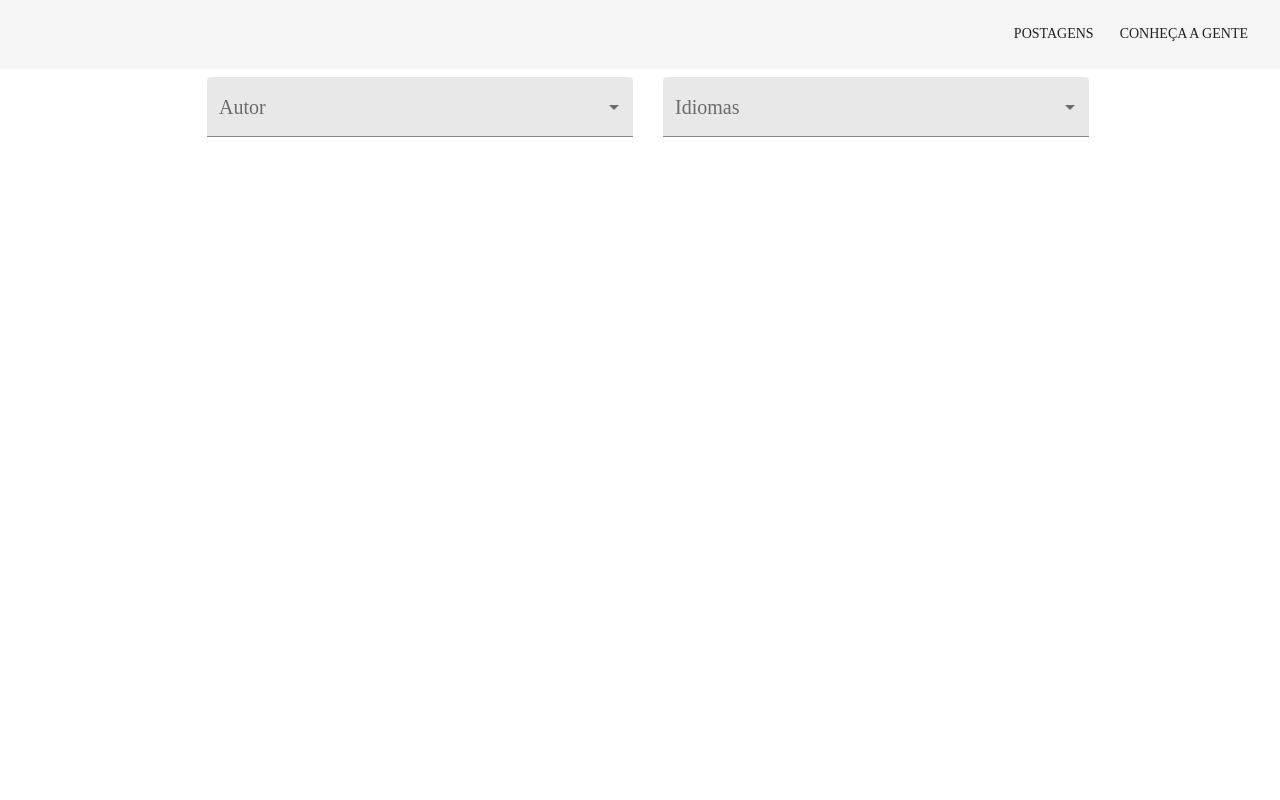
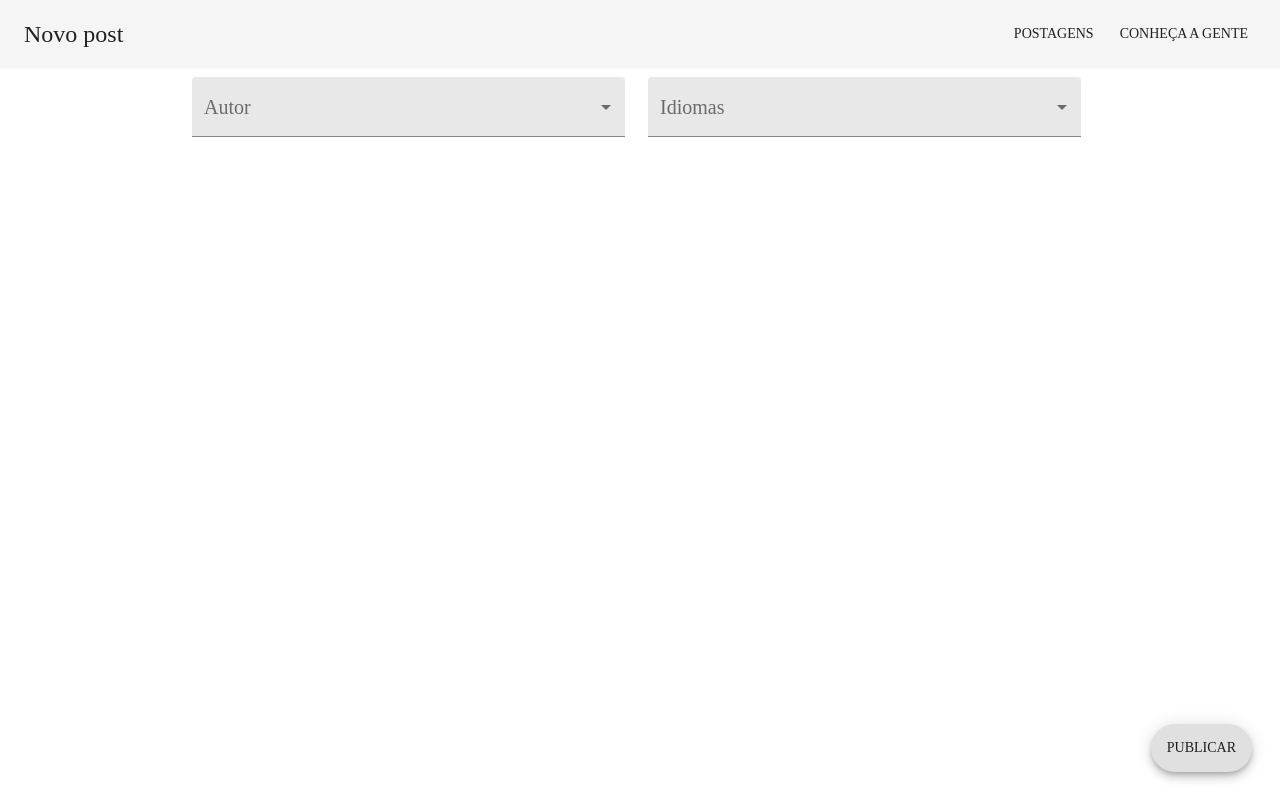
Before and after one commit to phtrind/cultivando-ideias-site, a React (Create React App) app: page /publish in a window 1280 px wide. Built offline with nearby package versions, Linux system fonts and the light colour scheme; a web font is replaced by a local one.

Commit message:
Style publish screen

```diff
--- a/src/components/Draft/DraftEditor/DraftEditor.tsx
+++ b/src/components/Draft/DraftEditor/DraftEditor.tsx
@@ -9,11 +9,15 @@ const useStyles = makeStyles(() =>
   createStyles({
     root: {
       width: "100%",
+      paddingTop: "10px",
       fontFamily:
         "'Inria Sans', Georgia, Cambria, 'Times New Roman', Times, serif;",
       lineHeight: "33px",
       fontSize: "21px",
       fontWeight: 100,
+    },
+    title: {
+      marginBottom: "20px",
     },
   })
 );
@@ -59,12 +63,14 @@ const DraftEditor: FunctionComponent<DraftEditorProps> = ({
   return (
     <div className={classes.root}>
       {hasTitle && (
+        <div className={classes.title}>
           <TextField
             label="Título"
             value={initialTitle}
             onChange={titleChangedHandler}
             fullWidth
           />
+        </div>
       )}
       <Editor
         wrapperClassName="demo-wrapper"
--- a/src/containers/Publish/PublishScreen.tsx
+++ b/src/containers/Publish/PublishScreen.tsx
@@ -1,6 +1,6 @@
 import React, { useState, useEffect } from "react";
 import axios from "axios";
-import { Container, Grid, Tabs, Tab } from "@material-ui/core";
+import { Container, Grid, Tabs, Tab, Button, Fab } from "@material-ui/core";
 import { createStyles, makeStyles, Theme } from "@material-ui/core/styles";
 
 import Toolbar from "../../components/Toolbar/Toolbar";
@@ -16,16 +16,19 @@ import KeyValue from "../../models/KeyValue";
 const useStyles = makeStyles((theme: Theme) =>
   createStyles({
     root: {},
-    formGrid: {
-      paddingLeft: "15px",
-      paddingRight: "15px",
-    },
     formControl: {
       margin: theme.spacing(1),
-      width: "100%",
+      width: "95%",
     },
-    selectEmpty: {
-      marginTop: theme.spacing(2),
+    drafts: {
+      marginTop: "20px",
+    },
+    button: {
+      margin: theme.spacing(1),
+      position: "fixed",
+      right: 20,
+      bottom: 20,
+      zIndex: 9999,
     },
   })
 );
@@ -120,11 +123,11 @@ export default function PublishScreen() {
 
   return (
     <React.Fragment>
-      <Toolbar backButton={true} home={false} />
+      <Toolbar showTitle title="Novo post" />
       <div className={classes.root}>
         <Container maxWidth="md">
           <Grid container>
-            <Grid item sm={6} xs={12} className={classes.formGrid}>
+            <Grid item sm={6} xs={12}>
               <SelectMenu
                 items={authors}
                 label="Autor"
@@ -133,7 +136,7 @@ export default function PublishScreen() {
                 onChange={authorSelectionChanged}
               />
             </Grid>
-            <Grid item sm={6} xs={12} className={classes.formGrid}>
+            <Grid item sm={6} xs={12}>
               <MultipleSelectMenu
                 items={languageOptions}
                 label="Idiomas"
@@ -143,22 +146,23 @@ export default function PublishScreen() {
               />
             </Grid>
           </Grid>
+          <div className={classes.drafts}>
             <Tabs
               value={state.tab}
               onChange={(_e, newValue) => setState({ ...state, tab: newValue })}
-            aria-label="simple tabs example"
+              variant="fullWidth"
             >
               {state.drafts.map((draft, index) => {
                 return (
                   <Tab
                     key={index}
-                  label={<LanguagesIcon language={draft.language.id} />}
+                    icon={<LanguagesIcon language={draft.language.id} />}
                     {...tabProps(index)}
                   />
                 );
               })}
             </Tabs>
-          {state.drafts.map((draft, index) => {
+            {state.drafts.map((_, index) => {
               return (
                 <div hidden={state.tab !== index} key={index}>
                   <DraftEditor
@@ -173,6 +177,10 @@ export default function PublishScreen() {
                 </div>
               );
             })}
+          </div>
+          <Fab variant="extended" className={classes.button}>
+            Publicar
+          </Fab>
         </Container>
       </div>
     </React.Fragment>
```
Lines whose indentation alone changed are shown as unchanged.
